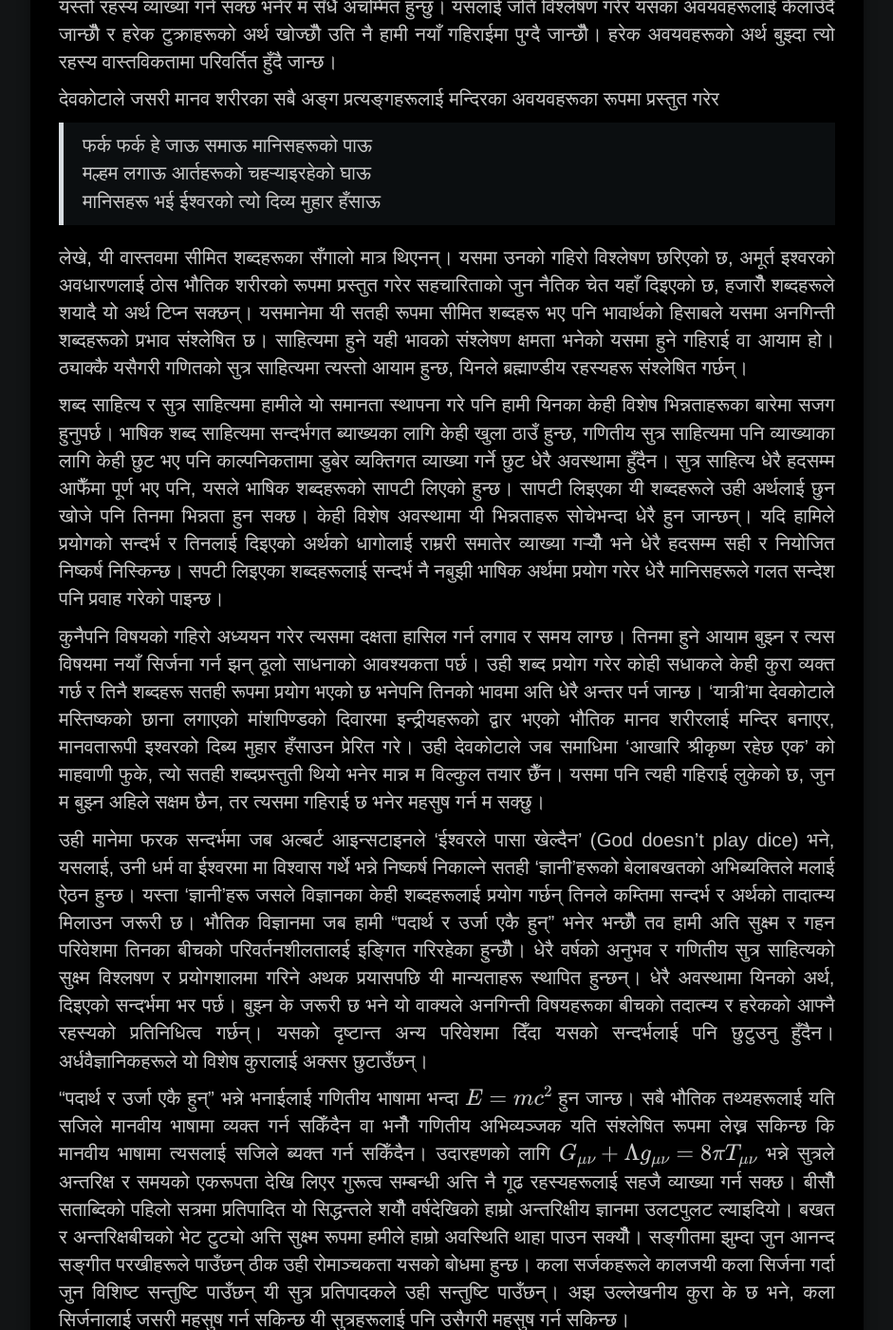
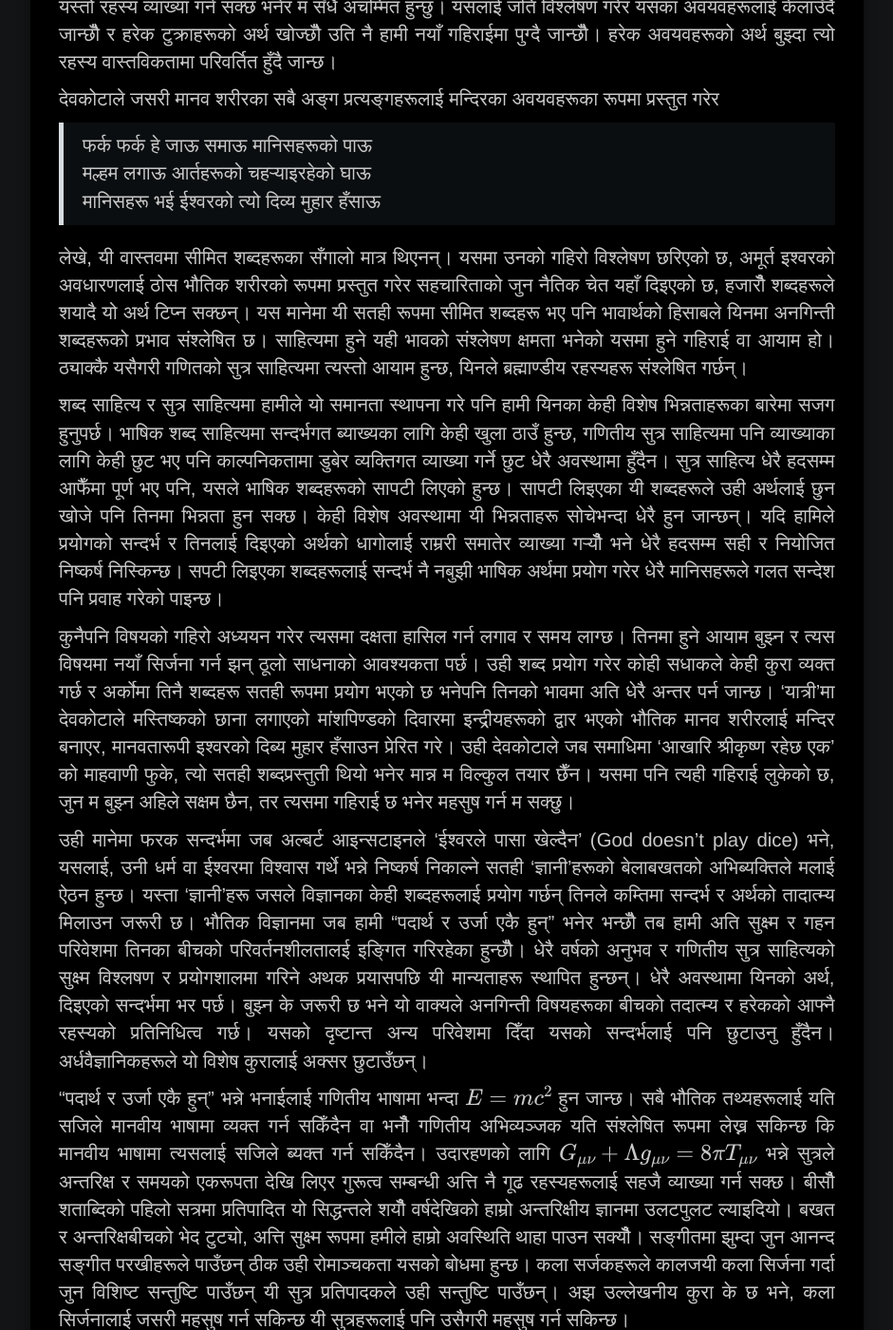
Before and after one commit to pranphy/pranphy.github.io, a Jekyll site: the page built from _posts/2020-09-26-गणित-भाषा-सुत्र-साहित्य.md, in a window 1280 px wide and 1400 px high, scrolled down 1388 px. Shown: the whole window at 95% size, without its empty margins (23-964 px from the left). Built offline with Jekyll 4.4.1, drawn with Linux system fonts in a browser that asks for light colours; nearby versions of some CDN libraries; formulas are drawn with MathJax 3; comment, search, counter and statistics services are not loaded; a style sheet for code colours, icons or effects is not loaded; some of the changed text lies outside the part shown.

Commit message:
Correct few gramattical error

```diff
--- a/_posts/2020-09-26-गणित-भाषा-सुत्र-साहित्य.md
+++ b/_posts/2020-09-26-गणित-भाषा-सुत्र-साहित्य.md
@@ -26,14 +26,14 @@
 > मल्हम लगाऊ आर्तहरूको चहर्‍याइरहेको घाऊ
 > मानिसहरू भई ईश्वरको त्यो दिव्य मुहार हँसाऊ
 
-लेखे, यी वास्तवमा सीमित शब्दहरूका सँगालो मात्र  थिएनन्। यसमा उनको गहिरो विश्लेषण छरिएको छ,  अमूर्त  इश्वरको अवधारणलाई ठोस भौतिक शरीरको रूपमा प्रस्तुत गरेर सहचारिताको जुन नैतिक चेत यहाँ दिइएको छ, हजारौँ शब्दहरूले शयादै यो अर्थ टिप्न सक्छन्। यसमानेमा यी सतही रूपमा सीमित शब्दहरू भए पनि भावार्थको हिसाबले यसमा अनगिन्ती शब्दहरूको प्रभाव संश्लेषित छ। साहित्यमा हुने  यही भावको संश्लेषण क्षमता भनेको यसमा हुने गहिराई वा आयाम हो। ठ्याक्कै यसैगरी गणितको सुत्र साहित्यमा त्यस्तो आयाम हुन्छ, यिनले ब्रह्माण्डीय रहस्यहरू संश्लेषित गर्छन्।
+लेखे, यी वास्तवमा सीमित शब्दहरूका सँगालो मात्र  थिएनन्। यसमा उनको गहिरो विश्लेषण छरिएको छ,  अमूर्त  इश्वरको अवधारणलाई ठोस भौतिक शरीरको रूपमा प्रस्तुत गरेर सहचारिताको जुन नैतिक चेत यहाँ दिइएको छ, हजारौँ शब्दहरूले शयादै यो अर्थ टिप्न सक्छन्। यस मानेमा यी सतही रूपमा सीमित शब्दहरू भए पनि भावार्थको हिसाबले यिनमा अनगिन्ती शब्दहरूको प्रभाव संश्लेषित छ। साहित्यमा हुने  यही भावको संश्लेषण क्षमता भनेको यसमा हुने गहिराई वा आयाम हो। ठ्याक्कै यसैगरी गणितको सुत्र साहित्यमा त्यस्तो आयाम हुन्छ, यिनले ब्रह्माण्डीय रहस्यहरू संश्लेषित गर्छन्।
 
 शब्द साहित्य र सुत्र साहित्यमा हामीले यो समानता स्थापना गरे पनि हामी यिनका केही विशेष भिन्नताहरूका बारेमा सजग हुनुपर्छ। भाषिक शब्द साहित्यमा सन्दर्भगत ब्याख्यका लागि केही खुला ठाउँ हुन्छ, गणितीय सुत्र साहित्यमा पनि व्याख्याका लागि केही छुट भए पनि काल्पनिकतामा डुबेर व्यक्तिगत व्याख्या गर्ने छुट धेरै  अवस्थामा हुँदैन। सुत्र साहित्य धेरै हदसम्म आफैँमा पूर्ण भए पनि, यसले भाषिक शब्दहरूको सापटी लिएको हुन्छ। सापटी लिइएका यी शब्दहरूले उही अर्थलाई छुन खोजे पनि तिनमा भिन्नता हुन सक्छ। केही विशेष अवस्थामा यी भिन्नताहरू सोचेभन्दा धेरै हुन जान्छन्। यदि हामिले प्रयोगको सन्दर्भ र तिनलाई दिइएको अर्थको धागोलाई राम्ररी समातेर व्याख्या गर्‍यौँ भने धेरै हदसम्म सही र नियोजित निष्कर्ष निस्किन्छ। सपटी लिइएका शब्दहरूलाई सन्दर्भ नै नबुझी भाषिक अर्थमा प्रयोग गरेर धेरै मानिसहरूले गलत सन्देश पनि प्रवाह गरेको पाइन्छ।
 
-कुनैपनि विषयको गहिरो अध्ययन गरेर त्यसमा दक्षता हासिल गर्न लगाव र समय लाग्छ। तिनमा हुने आयाम बुझ्न र त्यस विषयमा नयाँ  सिर्जना गर्न झन् ठूलो साधनाको आवश्यकता पर्छ। उही शब्द प्रयोग गरेर कोही सधाकले केही कुरा व्यक्त गर्छ र तिनै शब्दहरू सतही रूपमा प्रयोग भएको छ भनेपनि तिनको भावमा अति धेरै अन्तर पर्न जान्छ। 'यात्री'मा देवकोटाले मस्तिष्कको छाना लगाएको मांशपिण्डको दिवारमा इन्द्रीयहरूको द्वार भएको भौतिक मानव शरीरलाई मन्दिर बनाएर, मानवतारूपी इश्वरको दिब्य मुहार हँसाउन प्रेरित गरे। उही देवकोटाले जब समाधिमा 'आखारि श्रीकृष्ण रहेछ एक' को माहवाणी फुके, त्यो सतही शब्दप्रस्तुती थियो भनेर मान्न म विल्कुल तयार छैँन। यसमा पनि त्यही गहिराई लुकेको छ, जुन म बुझ्न अहिले सक्षम छैन, तर त्यसमा गहिराई छ भनेर महसुष गर्न म सक्छु।
+कुनैपनि विषयको गहिरो अध्ययन गरेर त्यसमा दक्षता हासिल गर्न लगाव र समय लाग्छ। तिनमा हुने आयाम बुझ्न र त्यस विषयमा नयाँ  सिर्जना गर्न झन् ठूलो साधनाको आवश्यकता पर्छ। उही शब्द प्रयोग गरेर कोही सधाकले केही कुरा व्यक्त गर्छ र अर्कोमा तिनै शब्दहरू सतही रूपमा प्रयोग भएको छ भनेपनि तिनको भावमा अति धेरै अन्तर पर्न जान्छ। 'यात्री'मा देवकोटाले मस्तिष्कको छाना लगाएको मांशपिण्डको दिवारमा इन्द्रीयहरूको द्वार भएको भौतिक मानव शरीरलाई मन्दिर बनाएर, मानवतारूपी इश्वरको दिब्य मुहार हँसाउन प्रेरित गरे। उही देवकोटाले जब समाधिमा 'आखारि श्रीकृष्ण रहेछ एक' को माहवाणी फुके, त्यो सतही शब्दप्रस्तुती थियो भनेर मान्न म विल्कुल तयार छैँन। यसमा पनि त्यही गहिराई लुकेको छ, जुन म बुझ्न अहिले सक्षम छैन, तर त्यसमा गहिराई छ भनेर महसुष गर्न म सक्छु।
 
-उही मानेमा फरक सन्दर्भमा जब अल्बर्ट आइन्सटाइनले 'ईश्वरले पासा खेल्दैन' (God doesn't play dice) भने, यसलाई, उनी धर्म वा ईश्वरमा मा विश्वास गर्थे भन्ने निष्कर्ष निकाल्ने सतही 'ज्ञानी'हरूको बेलाबखतको अभिब्यक्तिले मलाई ऐठन हुन्छ। यस्ता 'ज्ञानी'हरू जसले विज्ञानका केही शब्दहरूलाई प्रयोग गर्छन् तिनले कम्तिमा सन्दर्भ र अर्थको तादात्म्य मिलाउन जरूरी छ। भौतिक विज्ञानमा जब हामी "पदार्थ र उर्जा एकै हुन्" भनेर भन्छौँ तव हामी अति सुक्ष्म र गहन परिवेशमा तिनका बीचको परिवर्तनशीलतालई इङ्गित गरिरहेका हुन्छौँ।  धेरै वर्षको अनुभव र गणितीय सुत्र साहित्यको सुक्ष्म विश्लषण र प्रयोगशालमा गरिने अथक प्रयासपछि यी मान्यताहरू स्थापित हुन्छन्।  धेरै अवस्थामा यिनको अर्थ, दिइएको सन्दर्भमा भर पर्छ। बुझ्न के जरूरी छ भने यो वाक्यले अनगिन्ती विषयहरूका बीचको तदात्म्य र हरेकको आफ्नै रहस्यको प्रतिनिधित्व गर्छन्। यसको दृष्टान्त अन्य परिवेशमा दिँदा यसको सन्दर्भलाई पनि छुटुउनु हुँदैन। अर्धवैज्ञानिकहरूले यो विशेष कुरालाई अक्सर छुटाउँछन्।
+उही मानेमा फरक सन्दर्भमा जब अल्बर्ट आइन्सटाइनले 'ईश्वरले पासा खेल्दैन' (God doesn't play dice) भने, यसलाई, उनी धर्म वा ईश्वरमा विश्वास गर्थे भन्ने निष्कर्ष निकाल्ने सतही 'ज्ञानी'हरूको बेलाबखतको अभिब्यक्तिले मलाई ऐठन हुन्छ। यस्ता 'ज्ञानी'हरू जसले विज्ञानका केही शब्दहरूलाई प्रयोग गर्छन् तिनले कम्तिमा सन्दर्भ र अर्थको तादात्म्य मिलाउन जरूरी छ। भौतिक विज्ञानमा जब हामी "पदार्थ र उर्जा एकै हुन्" भनेर भन्छौँ तब हामी अति सुक्ष्म र गहन परिवेशमा तिनका बीचको परिवर्तनशीलतालई इङ्गित गरिरहेका हुन्छौँ।  धेरै वर्षको अनुभव र गणितीय सुत्र साहित्यको सुक्ष्म विश्लषण र प्रयोगशालमा गरिने अथक प्रयासपछि यी मान्यताहरू स्थापित हुन्छन्।  धेरै अवस्थामा यिनको अर्थ, दिइएको सन्दर्भमा भर पर्छ। बुझ्न के जरूरी छ भने यो वाक्यले अनगिन्ती विषयहरूका बीचको तदात्म्य र हरेकको आफ्नै रहस्यको प्रतिनिधित्व गर्छ। यसको दृष्टान्त अन्य परिवेशमा दिँदा यसको सन्दर्भलाई पनि छुटाउनु हुँदैन। अर्धवैज्ञानिकहरूले यो विशेष कुरालाई अक्सर छुटाउँछन्।
 
 "पदार्थ र उर्जा एकै हुन्" भन्ने भनाईलाई गणितीय भाषामा भन्दा $E = mc^2$ हुन जान्छ। सबै भौतिक तथ्यहरूलाई यति सजिले मानवीय भाषामा व्यक्त गर्न सकिँदैन वा भनौँ गणितीय अभिव्यञ्जक यति संश्लेषित रूपमा लेख्न सकिन्छ कि मानवीय भाषामा त्यसलाई सजिले ब्यक्त गर्न सकिँदैन। उदारहणको लागि
 $$ G_{\mu\nu}  + \Lambda g_{\mu \nu} = 8\pi T_{\mu \nu} $$
-भन्ने सुत्रले अन्तरिक्ष र समयको एकरूपता देखि लिएर गुरूत्व सम्बन्धी अत्ति नै गूढ रहस्यहरूलाई सहजै व्याख्या गर्न सक्छ। बीसौँ सताब्दिको पहिलो सत्रमा प्रतिपादित यो सिद्धन्तले शयौँ वर्षदेखिको हाम्रो अन्तरिक्षीय ज्ञानमा उलटपुलट ल्याइदियो। बखत र अन्तरिक्षबीचको भेट टुट्यो अत्ति सुक्ष्म रूपमा हमीले हाम्रो अवस्थिति थाहा पाउन सक्यौँ। सङ्गीतमा झुम्दा जुन आनन्द सङ्गीत परखीहरूले पाउँछन् ठीक उही रोमाञ्चकता यसको बोधमा हुन्छ। कला सर्जकहरूले कालजयी कला सिर्जना गर्दा जुन विशिष्ट  सन्तुष्टि पाउँछन् यी सुत्र प्रतिपादकले उही सन्तुष्टि पाउँछन्। अझ उल्लेखनीय कुरा के छ भने, क‌ला सिर्जनालाई जसरी महसुष गर्न सकिन्छ यी सुत्रहरूलाई पनि उसैगरी महसुष गर्न सकिन्छ।
+भन्ने सुत्रले अन्तरिक्ष र समयको एकरूपता देखि लिएर गुरूत्व सम्बन्धी अत्ति नै गूढ रहस्यहरूलाई सहजै व्याख्या गर्न सक्छ। बीसौँ शताब्दिको पहिलो सत्रमा प्रतिपादित यो सिद्धन्तले शयौँ वर्षदेखिको हाम्रो अन्तरिक्षीय ज्ञानमा उलटपुलट ल्याइदियो। बखत र अन्तरिक्षबीचको भेद टुट्यो, अत्ति सुक्ष्म रूपमा हमीले हाम्रो अवस्थिति थाहा पाउन सक्यौँ। सङ्गीतमा झुम्दा जुन आनन्द सङ्गीत परखीहरूले पाउँछन् ठीक उही रोमाञ्चकता यसको बोधमा हुन्छ। कला सर्जकहरूले कालजयी कला सिर्जना गर्दा जुन विशिष्ट  सन्तुष्टि पाउँछन् यी सुत्र प्रतिपादकले उही सन्तुष्टि पाउँछन्। अझ उल्लेखनीय कुरा के छ भने, क‌ला सिर्जनालाई जसरी महसुष गर्न सकिन्छ यी सुत्रहरूलाई पनि उसैगरी महसुष गर्न सकिन्छ।
```
Also changed, not shown: other parts of _posts/2020-09-26-गणित-भाषा-सुत्र-साहित्य.md (+1 -1 lines).
